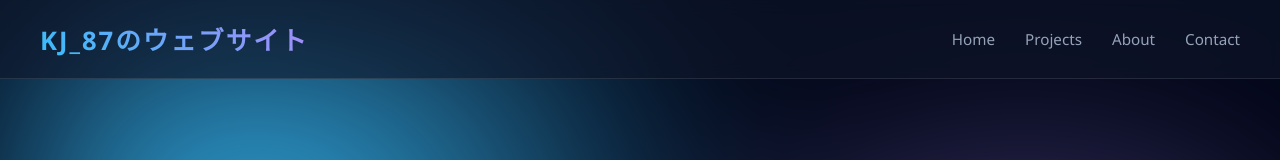
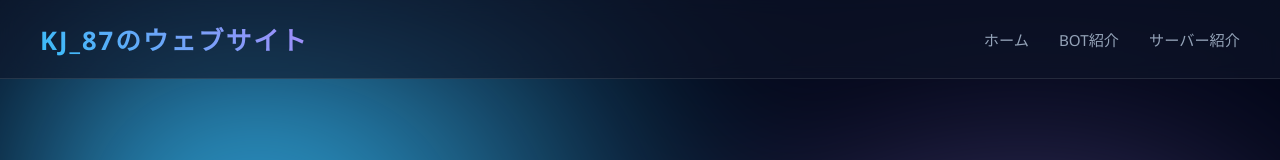
Before and after one commit to KJ87SAT/kj_87_web, a plain HTML site: page index.html in a window 1280 px wide. Shown: the top 160 px of the page. Drawn offline with Linux system fonts and the light colour scheme.

Commit message:
html変更

```diff
--- a/index.html
+++ b/index.html
@@ -11,10 +11,9 @@
   <div class="logo">KJ_87のウェブサイト</div>
 
   <nav class="nav">
-    <a href="#" class="nav-item">Home</a>
-    <a href="#" class="nav-item">Projects</a>
-    <a href="#" class="nav-item">About</a>
-    <a href="#" class="nav-item">Contact</a>
+    <a href="#" class="nav-item">ホーム</a>
+    <a href="#" class="nav-item">BOT紹介</a>
+    <a href="#" class="nav-item">サーバー紹介</a>
   </nav>
 </header>
 
```
